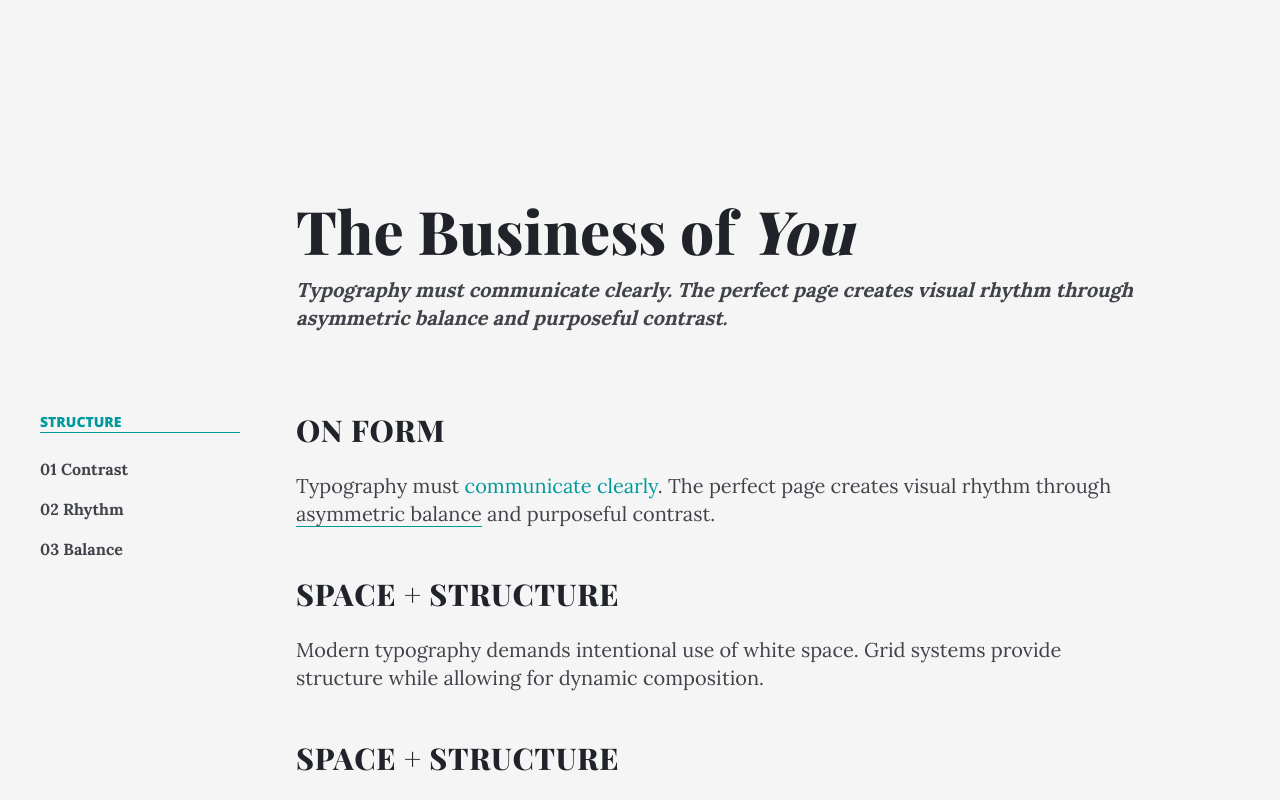
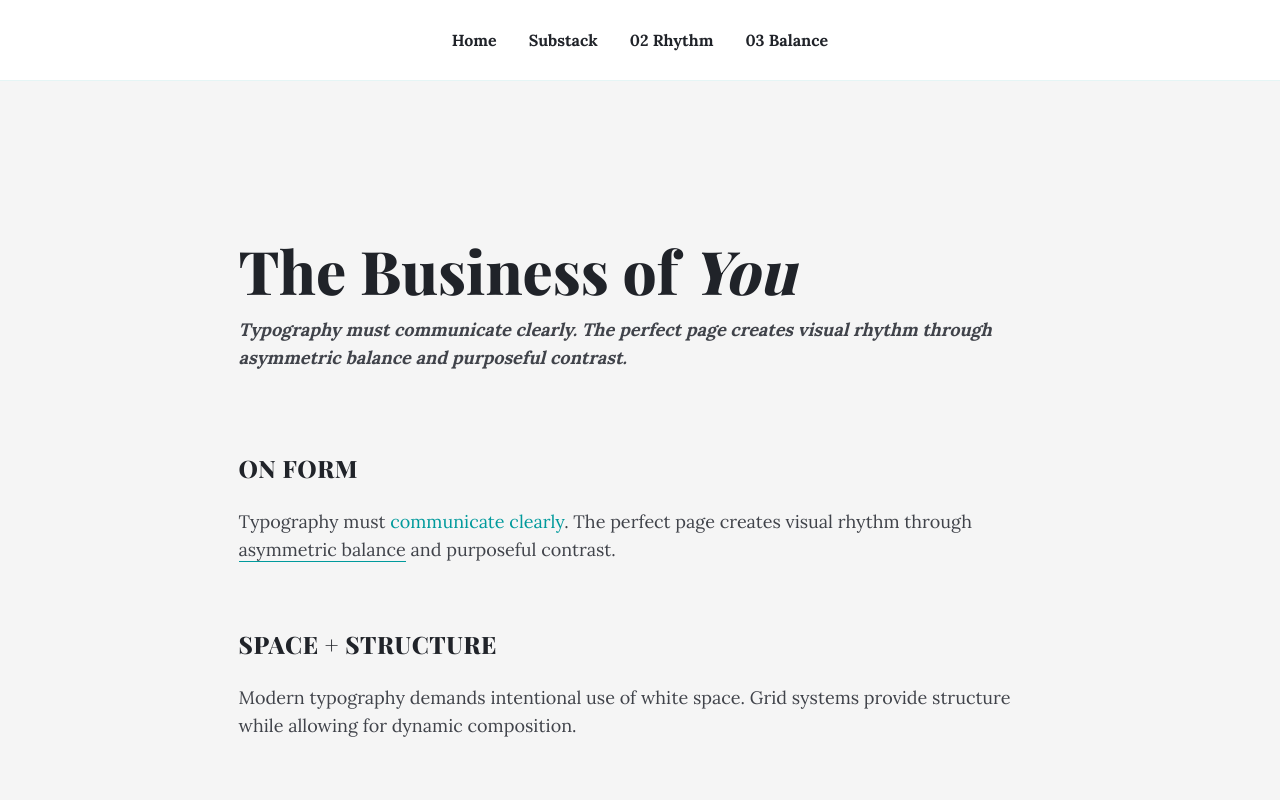
Before and after one commit to kmorebetter/BusinessOfYou, a Next.js app: page / in a window 1280 px wide. Shown: the top 800 px of the page. Built offline with nearby package versions, Linux system fonts and the light colour scheme.

Commit message:
nav on top, smaller text

```diff
--- a/app/components/Navigation.tsx
+++ b/app/components/Navigation.tsx
@@ -1,46 +1,69 @@
 'use client';
 import { useState } from 'react';
+import Link from 'next/link';
+import { Lora } from 'next/font/google';
+
+const lora = Lora({ subsets: ['latin'] });
 
 const Navigation = () => {
   const [isOpen, setIsOpen] = useState(false);
 
   return (
-    <>
-      {/* Hamburger button - visible on mobile only */}
+    <nav className="fixed top-0 left-0 right-0 bg-white z-50 border-b border-[#009A9C]/10">
+      {/* Desktop Navigation */}
+      <div className="max-w-[1400px] mx-auto px-6 md:px-8">
+        <div className="hidden lg:flex items-center justify-center h-20">
+          <div className="max-w-[851px] w-full flex justify-center space-x-8">
+            <Link href="/" className={`${lora.className} text-[#202329] hover:text-[#009A9C] transition-colors duration-200`}>
+              Home
+            </Link>
+            <Link href="/substack" className={`${lora.className} text-[#202329] hover:text-[#009A9C] transition-colors duration-200`}>
+              Substack
+            </Link>
+            <span className={`${lora.className} text-[#202329]`}>02 Rhythm</span>
+            <span className={`${lora.className} text-[#202329]`}>03 Balance</span>
+          </div>
+        </div>
+      </div>
+
+      {/* Mobile Menu Button */}
       <button
         onClick={() => setIsOpen(!isOpen)}
-        className="fixed top-4 right-4 z-50 p-2 sm:hidden"
+        className="lg:hidden fixed top-6 right-6 z-50 text-[#202329] p-2"
       >
-        <div className="space-y-2">
-          <span className={`block w-8 h-0.5 bg-black transition-transform duration-300 ${isOpen ? 'rotate-45 translate-y-2.5' : ''}`}></span>
-          <span className={`block w-8 h-0.5 bg-black transition-opacity duration-300 ${isOpen ? 'opacity-0' : ''}`}></span>
-          <span className={`block w-8 h-0.5 bg-black transition-transform duration-300 ${isOpen ? '-rotate-45 -translate-y-2.5' : ''}`}></span>
-        </div>
+        <svg className="w-6 h-6" fill="none" stroke="currentColor" viewBox="0 0 24 24">
+          {isOpen ? (
+            <path strokeLinecap="round" strokeLinejoin="round" strokeWidth={2} d="M6 18L18 6M6 6l12 12" />
+          ) : (
+            <path strokeLinecap="round" strokeLinejoin="round" strokeWidth={2} d="M4 6h16M4 12h16M4 18h16" />
+          )}
+        </svg>
       </button>
 
-      {/* Mobile menu */}
-      <div className={`fixed inset-0 bg-white z-40 transform transition-transform duration-300 sm:hidden ${isOpen ? 'translate-x-0' : 'translate-x-full'}`}>
-        <nav className="pt-20 px-8">
-          <h4 className="uppercase text-sm tracking-widest mb-6" style={{fontFamily: 'Crimson Text, serif'}}>Structure</h4>
-          <ul className="space-y-6" style={{fontFamily: 'Crimson Text, serif'}}>
-            <li className="leading-none text-lg">01 Contrast</li>
-            <li className="leading-none text-lg">02 Rhythm</li>
-            <li className="leading-none text-lg">03 Balance</li>
-          </ul>
-        </nav>
+      {/* Mobile Menu Overlay */}
+      <div className={`lg:hidden fixed inset-0 bg-white z-40 transform ${isOpen ? 'translate-x-0' : 'translate-x-full'} transition-transform duration-300 ease-in-out`}>
+        <div className="pt-24 px-6">
+          <div className="flex flex-col space-y-6">
+            <Link
+              href="/"
+              className={`${lora.className} text-lg text-[#202329] hover:text-[#009A9C] transition-colors duration-200`}
+              onClick={() => setIsOpen(false)}
+            >
+              Home
+            </Link>
+            <Link
+              href="/substack"
+              className={`${lora.className} text-lg text-[#202329] hover:text-[#009A9C] transition-colors duration-200`}
+              onClick={() => setIsOpen(false)}
+            >
+              Substack
+            </Link>
+            <span className={`${lora.className} text-lg text-[#202329]`}>02 Rhythm</span>
+            <span className={`${lora.className} text-lg text-[#202329]`}>03 Balance</span>
+          </div>
+        </div>
       </div>
-
-      {/* Desktop menu */}
-      <nav className="hidden sm:block">
-        <div className="h-[158px]"></div> {/* Micro-adjusted for pixel-perfect alignment */}
-        <h4 className="uppercase text-sm tracking-widest mb-6" style={{fontFamily: 'Crimson Text, serif'}}>Structure</h4>
-        <ul className="space-y-6" style={{fontFamily: 'Crimson Text, serif'}}>
-          <li className="leading-none">01 Contrast</li>
-          <li className="leading-none">02 Rhythm</li>
-          <li className="leading-none">03 Balance</li>
-        </ul>
-      </nav>
-    </>
+    </nav>
   );
 };
 
--- a/app/page.tsx
+++ b/app/page.tsx
@@ -1,8 +1,9 @@
 'use client';
 
-import React, { useState } from 'react';
+import React from 'react';
 import { Playfair_Display, Lora } from 'next/font/google';
 import Footer from './Footer';
+import Navigation from './components/Navigation';
 
 const playfair = Playfair_Display({
   subsets: ['latin'],
@@ -11,100 +12,41 @@ const playfair = Playfair_Display({
 const lora = Lora({ subsets: ['latin'] });
 
 const HomePage = () => {
-  const [isMenuOpen, setIsMenuOpen] = useState(false);
-
   return (
-    <div className="min-h-screen bg-[#F5F5F5] relative">
-      {/* Hamburger Menu Button - Only visible on mobile */}
-      <button
-        onClick={() => setIsMenuOpen(!isMenuOpen)}
-        className="lg:hidden fixed top-8 left-8 z-50 text-[#202329]"
-      >
-        <svg className="w-6 h-6" fill="none" stroke="currentColor" viewBox="0 0 24 24">
-          {isMenuOpen ? (
-            <path strokeLinecap="round" strokeLinejoin="round" strokeWidth={2} d="M6 18L18 6M6 6l12 12" />
-          ) : (
-            <path strokeLinecap="round" strokeLinejoin="round" strokeWidth={2} d="M4 6h16M4 12h16M4 18h16" />
-          )}
-        </svg>
-      </button>
-
-      {/* Mobile Menu Overlay */}
-      <div className={`fixed inset-0 bg-white z-40 transform ${isMenuOpen ? 'translate-x-0' : '-translate-x-full'} lg:hidden transition-transform duration-300 ease-in-out`}>
-        <div className="pt-20 px-8">
-          <h4 className="text-[#009A9C] uppercase text-sm mb-6 border-b border-[#009A9C]">Structure</h4>
-          <ul className="space-y-4 text-[#40434A]">
-            <li className={lora.className}>01 Contrast</li>
-            <li className={lora.className}>02 Rhythm</li>
-            <li className={lora.className}>03 Balance</li>
-          </ul>
-        </div>
-      </div>
-
-      <div className="max-w-[1400px] mx-auto px-6 md:px-8 pt-[200px]">
+    <div className="min-h-screen bg-[#F5F5F5] flex flex-col">
+      <Navigation />
+      <main className="flex-grow pt-[240px]">
+        <div className="max-w-[1400px] mx-auto px-6 md:px-8">
           {/* Header Section */}
-        <header className="max-w-4xl lg:ml-[240px] px-4 sm:px-6 mb-20">
+          <header className="max-w-[851px] mx-auto px-4 sm:px-6 mb-20">
             <h1 className={`${playfair.className} text-4xl lg:text-6xl font-extrabold text-[#202329] mb-4 leading-tight`}>
               The Business of <i>You</i>
             </h1>
-          <p className={`${lora.className} text-lg lg:text-xl text-[#40434A] leading-[1.8] font-bold italic`}>
+            <p className={`${lora.className} text-base lg:text-lg text-[#40434A] leading-[1.8] font-bold italic mb-12`}>
               <i>Typography must communicate clearly. The perfect page creates visual rhythm through asymmetric balance and purposeful contrast.</i>
             </p>
           </header>
 
-        {/* Main Content Area with Navigation */}
-        <div className="relative flex">
-          {/* Left Navigation - Hidden on mobile */}
-          <div className="hidden lg:block w-[200px] fixed" style={{ left: 'max(calc((100% - 1400px) / 2 + 40px), 40px)' }}>
-            <h4 className="text-[#009A9C] uppercase text-sm mb-6 border-b border-[#009A9C]">Structure</h4>
-            <ul className="space-y-4 text-[#40434A]">
-              <li className={lora.className}>01 Contrast</li>
-              <li className={lora.className}>02 Rhythm</li>
-              <li className={lora.className}>03 Balance</li>
-            </ul>
-          </div>
-
           {/* Main Content */}
-          <div className="lg:ml-[240px] max-w-4xl px-4 sm:px-6">
-            <div className="space-y-12">
+          <div className="max-w-[851px] mx-auto px-4 sm:px-6">
+            <div className="space-y-16 mb-20">
               <section>
-                <h2 className={`${playfair.className} uppercase text-2xl lg:text-3xl font-normal text-[#202329] mb-6 tracking-wide`}>On Form</h2>
-                <p className={`${lora.className} text-lg lg:text-xl text-[#40434A] leading-[1.8] font-normal`}>
+                <h2 className={`${playfair.className} uppercase text-xl lg:text-2xl font-normal text-[#202329] mb-6 tracking-wide`}>On Form</h2>
+                <p className={`${lora.className} text-base lg:text-lg text-[#40434A] leading-[1.8] font-normal mb-12`}>
                   Typography must <span className="text-[#009A9C]">communicate clearly</span>. The perfect page creates visual rhythm through <span className="border-b border-[#009A9C]">asymmetric balance</span> and purposeful contrast.
                 </p>
               </section>
 
               <section>
-                <h2 className={`${playfair.className} uppercase text-2xl lg:text-3xl font-normal text-[#202329] mb-6 tracking-wide`}>Space + Structure</h2>
-                <p className={`${lora.className} text-lg lg:text-xl text-[#40434A] leading-[1.8] font-normal`}>
-                  Modern typography demands intentional use of white space. Grid systems provide structure while allowing for dynamic composition.
-                </p>
-              </section>
-
-              <section>
-                <h2 className={`${playfair.className} uppercase text-2xl lg:text-3xl font-normal text-[#202329] mb-6 tracking-wide`}>Space + Structure</h2>
-                <p className={`${lora.className} text-lg lg:text-xl text-[#40434A] leading-[1.8] font-normal`}>
-                  Modern typography demands intentional use of white space. Grid systems provide structure while allowing for dynamic composition.
-                </p>
-              </section>
-
-              <section>
-                <h2 className={`${playfair.className} uppercase text-2xl lg:text-3xl font-normal text-[#202329] mb-6 tracking-wide`}>Space + Structure</h2>
-                <p className={`${lora.className} text-lg lg:text-xl text-[#40434A] leading-[1.8] font-normal`}>
-                  Modern typography demands intentional use of white space. Grid systems provide structure while allowing for dynamic composition.
-                </p>
-              </section>
-
-              <section>
-                <h2 className={`${playfair.className} uppercase text-2xl lg:text-3xl font-normal text-[#202329] mb-6 tracking-wide`}>Space + Structure</h2>
-                <p className={`${lora.className} text-lg lg:text-xl text-[#40434A] leading-[1.8] font-normal`}>
+                <h2 className={`${playfair.className} uppercase text-xl lg:text-2xl font-normal text-[#202329] mb-6 tracking-wide`}>Space + Structure</h2>
+                <p className={`${lora.className} text-base lg:text-lg text-[#40434A] leading-[1.8] font-normal mb-12`}>
                   Modern typography demands intentional use of white space. Grid systems provide structure while allowing for dynamic composition.
                 </p>
               </section>
             </div>
           </div>
         </div>
-      </div>
+      </main>
       <Footer />
     </div>
   );
--- a/app/substack/page.tsx
+++ b/app/substack/page.tsx
@@ -1,8 +1,9 @@
 'use client';
 
-import React, { useState } from 'react';
+import React from 'react';
 import { Playfair_Display, Lora } from 'next/font/google';
 import Footer from '../Footer';
+import Navigation from '../components/Navigation';
 
 const playfair = Playfair_Display({
   subsets: ['latin'],
@@ -11,64 +12,26 @@ const playfair = Playfair_Display({
 const lora = Lora({ subsets: ['latin'] });
 
 const SubstackPage = () => {
-  const [isMenuOpen, setIsMenuOpen] = useState(false);
-
   return (
-    <div className="min-h-screen bg-[#F5F5F5] relative">
-      {/* Hamburger Menu Button - Only visible on mobile */}
-      <button
-        onClick={() => setIsMenuOpen(!isMenuOpen)}
-        className="lg:hidden fixed top-8 left-8 z-50 text-[#202329]"
-      >
-        <svg className="w-6 h-6" fill="none" stroke="currentColor" viewBox="0 0 24 24">
-          {isMenuOpen ? (
-            <path strokeLinecap="round" strokeLinejoin="round" strokeWidth={2} d="M6 18L18 6M6 6l12 12" />
-          ) : (
-            <path strokeLinecap="round" strokeLinejoin="round" strokeWidth={2} d="M4 6h16M4 12h16M4 18h16" />
-          )}
-        </svg>
-      </button>
-
-      {/* Mobile Menu Overlay */}
-      <div className={`fixed inset-0 bg-white z-40 transform ${isMenuOpen ? 'translate-x-0' : '-translate-x-full'} lg:hidden transition-transform duration-300 ease-in-out`}>
-        <div className="pt-20 px-8">
-          <h4 className="text-[#009A9C] uppercase text-sm mb-6 border-b border-[#009A9C]">Structure</h4>
-          <ul className="space-y-4 text-[#40434A]">
-            <li className={lora.className}>01 Contrast</li>
-            <li className={lora.className}>02 Rhythm</li>
-            <li className={lora.className}>03 Balance</li>
-          </ul>
-        </div>
-      </div>
-
-      <div className="max-w-[1400px] mx-auto px-6 md:px-8 pt-[200px] mb-20">
+    <div className="min-h-screen bg-[#F5F5F5] flex flex-col">
+      <Navigation />
+      <main className="flex-grow pt-[240px]">
+        <div className="max-w-[1400px] mx-auto px-6 md:px-8">
           {/* Header Section */}
-        <header className="max-w-4xl lg:ml-[240px] px-4 sm:px-6 mb-20">
+          <header className="max-w-[851px] mx-auto px-4 sm:px-6 mb-20">
             <h1 className={`${playfair.className} text-4xl lg:text-6xl font-extrabold text-[#202329] mb-4 leading-tight`}>
               Substack <i>Writing</i>
             </h1>
-          <p className={`${lora.className} text-lg lg:text-xl text-[#40434A] leading-[1.8] font-bold italic`}>
+            <p className={`${lora.className} text-base lg:text-lg text-[#40434A] leading-[1.8] font-bold italic mb-12`}>
               <i>A collection of thoughts on business, technology, and the intersection of both.</i>
             </p>
           </header>
 
-        {/* Main Content Area with Navigation */}
-        <div className="relative flex">
-          {/* Left Navigation - Hidden on mobile */}
-          <div className="hidden lg:block w-[200px] fixed" style={{ left: 'max(calc((100% - 1400px) / 2 + 40px), 40px)' }}>
-            <h4 className="text-[#009A9C] uppercase text-sm mb-6 border-b border-[#009A9C]">Structure</h4>
-            <ul className="space-y-4 text-[#40434A]">
-              <li className={lora.className}>01 Contrast</li>
-              <li className={lora.className}>02 Rhythm</li>
-              <li className={lora.className}>03 Balance</li>
-            </ul>
-          </div>
-
           {/* Main Content */}
-          <div className="lg:ml-[240px] max-w-4xl px-4 sm:px-6">
-            <div className="space-y-12">
+          <div className="max-w-[851px] mx-auto px-4 sm:px-6">
+            <div className="space-y-16 mb-20">
               <section>
-                <h2 className={`${playfair.className} uppercase text-2xl lg:text-3xl font-normal text-[#202329] mb-6 tracking-wide`}>Latest Video</h2>
+                <h2 className={`${playfair.className} uppercase text-xl lg:text-2xl font-normal text-[#202329] mb-6 tracking-wide`}>Latest Video</h2>
                 <div className="relative w-full aspect-video mb-6 bg-[#202329]/5 rounded-lg overflow-hidden">
                   {/* YouTube Video Placeholder */}
                   <div className="absolute inset-0 flex items-center justify-center">
@@ -85,28 +48,28 @@ const SubstackPage = () => {
                     className="absolute inset-0 w-full h-full object-cover"
                   />
                 </div>
-                <p className={`${lora.className} text-lg lg:text-xl text-[#40434A] leading-[1.8] font-normal`}>
+                <p className={`${lora.className} text-base lg:text-lg text-[#40434A] leading-[1.8] font-normal mb-12`}>
                   Watch the latest discussion on <span className="text-[#009A9C]">emerging trends</span> in technology and their impact on <span className="border-b border-[#009A9C]">modern business strategy</span>.
                 </p>
               </section>
 
               <section>
-                <h2 className={`${playfair.className} uppercase text-2xl lg:text-3xl font-normal text-[#202329] mb-6 tracking-wide`}>Featured Article</h2>
-                <p className={`${lora.className} text-lg lg:text-xl text-[#40434A] leading-[1.8] font-normal`}>
+                <h2 className={`${playfair.className} uppercase text-xl lg:text-2xl font-normal text-[#202329] mb-6 tracking-wide`}>Featured Article</h2>
+                <p className={`${lora.className} text-base lg:text-lg text-[#40434A] leading-[1.8] font-normal mb-12`}>
                   The intersection of business strategy and technological innovation creates unique opportunities for modern entrepreneurs.
                 </p>
               </section>
 
               <section>
-                <h2 className={`${playfair.className} uppercase text-2xl lg:text-3xl font-normal text-[#202329] mb-6 tracking-wide`}>Newsletter</h2>
-                <p className={`${lora.className} text-lg lg:text-xl text-[#40434A] leading-[1.8] font-normal`}>
+                <h2 className={`${playfair.className} uppercase text-xl lg:text-2xl font-normal text-[#202329] mb-6 tracking-wide`}>Newsletter</h2>
+                <p className={`${lora.className} text-base lg:text-lg text-[#40434A] leading-[1.8] font-normal mb-12`}>
                   Join the conversation about the future of business and technology. Subscribe to receive regular insights and analysis.
                 </p>
               </section>
             </div>
           </div>
         </div>
-      </div>
+      </main>
       <Footer />
     </div>
   );
```
Lines whose indentation alone changed are shown as unchanged.
